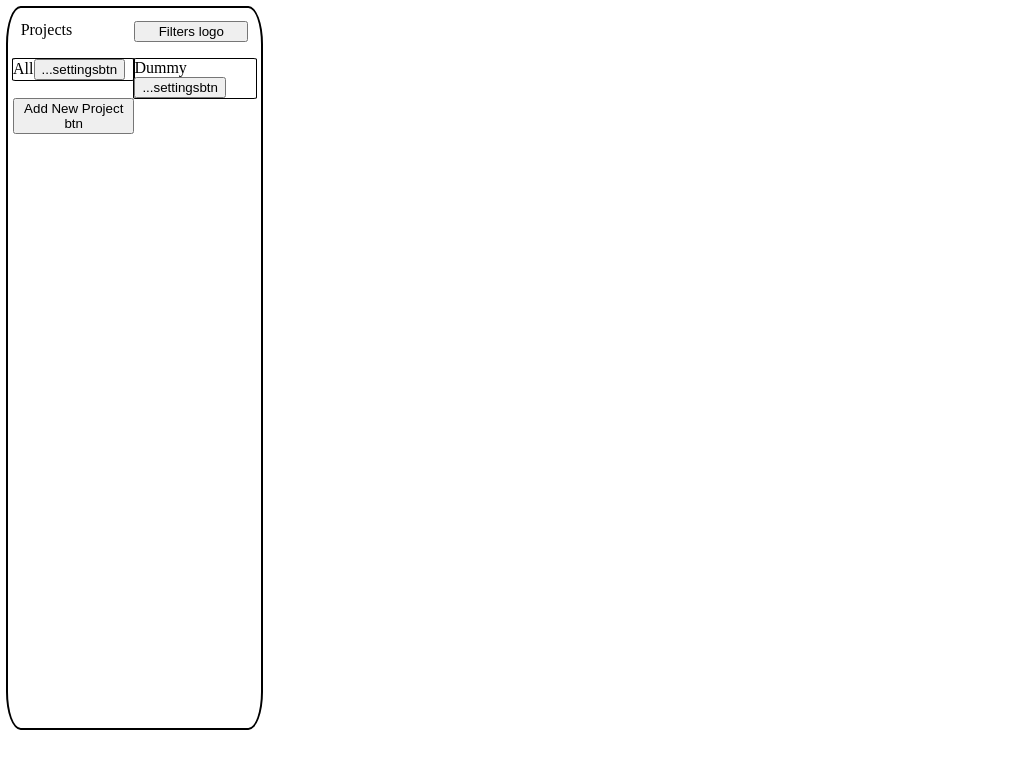
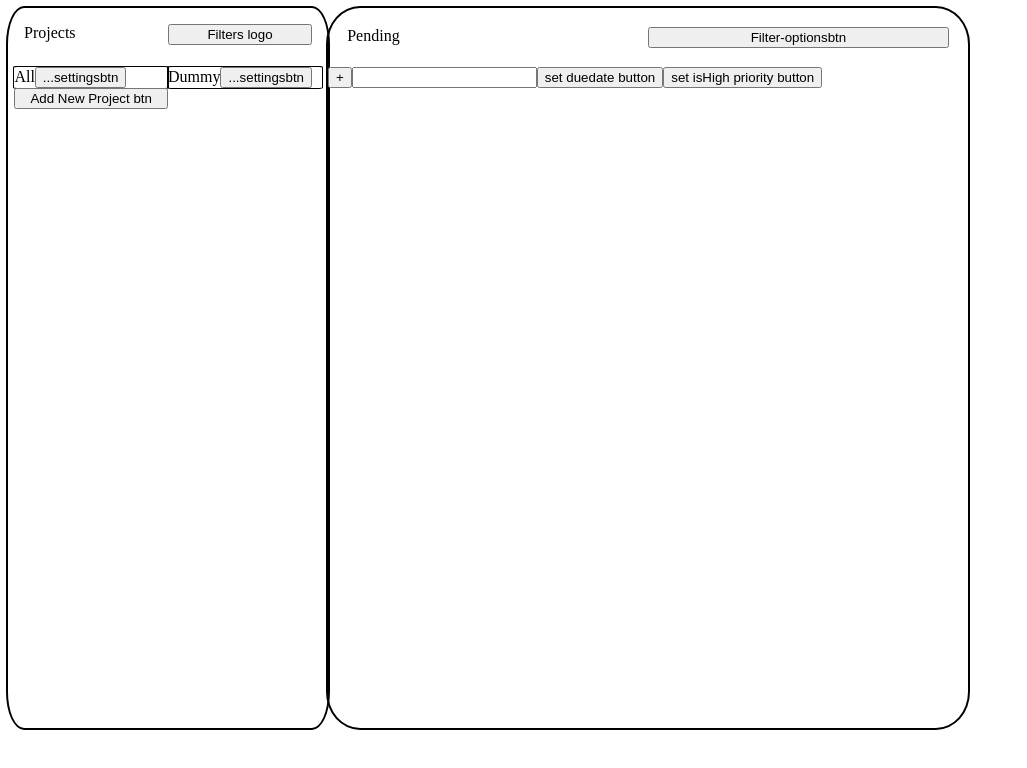
Before and after one commit to BLACKADDER-VIII/task-mgmt-app, a React (Vite) app in the folder task-app/: page / in a window 1280 px wide. Shown: the top 768 px of the page, without its empty margins (0-1027 px from the left). Built offline with nearby package versions, Linux system fonts and the light colour scheme.

Commit message:
Preliminary task menu added

```diff
--- a/task-app/src/App.jsx
+++ b/task-app/src/App.jsx
@@ -5,21 +5,18 @@ import './styles/App.css';
 import Project from './class-objects/project';
 
 import ProjectMenu from './components/project-menu/ProjectMenu';
+import TaskMenu from './components/task-menu/TaskMenu';
 
 function App(){
-  const [searchItem, setSearchItem] = useState('');
-  const [closePop, setClosePop] = useState(1);
-  const [tasks, setTasks] = useState([]);   // FIXME!!! Load tasks from DB in the beginning
   const [projects, setProjects] = useState([new Project("All", [], "Global collection of all tasks"), new Project("Dummy", [])])
-  const [currProject, setCurrProject] = useState('All');
-  const addTaskHandler = ()=>{
-    setClosePop(0);
-  }
+  const [currProject, setCurrProject] = useState(projects.find((p)=>p.title=='All'));
+
 
   // UI
   return (
     <div className = 'bedrock'>
-      <ProjectMenu projectList={projects} setProjectList={setProjects}/>
+      <ProjectMenu projectList={projects} setProjectList={setProjects} setCurrProject={setCurrProject}/>
+      <TaskMenu project={currProject}/>
     </div>
   );
 }
--- a/task-app/src/class-objects/project.js
+++ b/task-app/src/class-objects/project.js
@@ -1,19 +1,27 @@
 export default class Project{
     constructor(title, taskList, description=null){      // Description only for later LLM integration
-        this.title = title;
-        this.taskList = taskList;
-        this.description = description;
+        this._title = title;
+        this._taskList = taskList;
+        this._description = description;
     }
 
-    set setTaskList(newTaskList){
-        this.taskList = newTaskList;
+    set taskList(newTaskList){
+        this._taskList = newTaskList;
     }
 
-    set setDescription(newDescription){
-        this.description = newDescription;
+    set description(newDescription){
+        this._description = newDescription;
     }
 
-    set setTitle(newTitle){
-        this.title = newTitle;
+    set title(newTitle){
+        this._title = newTitle;
+    }
+
+    get taskList(){
+        return this._taskList;
+    }
+
+    get title(){
+        return this._title;
     }
 }
--- a/task-app/src/class-objects/task.js
+++ b/task-app/src/class-objects/task.js
@@ -1,8 +1,20 @@
 export default class Task{
     constructor(title, priority, dueDate, project){
         this.title = title;
-        this.priority = priority;
-        this.dueDate = dueDate;
-        this.project = project;
+        this.priority = priority;   // Normal or High (tasks due today or past due auto pushed to high priority; Can be changed in settings)
+        this.dueDate = dueDate;     // Optional due date; if no due date then indefinite
+        this.project = project;     // Can't change project once fixed
+    }
+
+    set setTitle(newTitle){
+        this.title = newTitle;
+    }
+
+    set setPriority(newPriority){
+        this.priority = newPriority;
+    }
+
+    set setDueDate(newDueDate){
+        this.dueDate = newDueDate;
     }
 }
--- a/task-app/src/components/project-menu/ProjectMenu.css
+++ b/task-app/src/components/project-menu/ProjectMenu.css
@@ -4,14 +4,14 @@
     outline: 2px solid black;
     border-radius: 5%;
     height: 90%;
-    width: 20%;
+    width: 100%;
 }
 
 .project-menu-header {
     display: grid;
     grid-template-columns: 1fr 1fr;
     justify-content: space-between;
-    padding: 5%
+    padding: 5%;
 }
 
 .project-menu-content {
--- a/task-app/src/components/project-menu/ProjectMenu.jsx
+++ b/task-app/src/components/project-menu/ProjectMenu.jsx
@@ -14,7 +14,7 @@ function NewProjectTile({ref, setProj, blurHandler}){
     );
 }
 
-export default function ProjectMenu({projectList, setProjectList}){
+export default function ProjectMenu({projectList, setProjectList, setCurrProject}){
 
     const [currNewProj, setCurrNewProj] = useState('untitled');
     const [addingProj, setAddingProj] = useState(false);
@@ -41,7 +41,10 @@ export default function ProjectMenu({projectList, setProjectList}){
                 return;
             }
         }
-        setProjectList([...projectList, new Project(projTitle, [])]);
+        const newProject = new Project(projTitle, []);
+        const updatedProjectList = [...projectList, newProject];
+        setProjectList( updatedProjectList);
+        setCurrProject(newProject);
         resetAddProj();
     }
 
@@ -54,7 +57,7 @@ export default function ProjectMenu({projectList, setProjectList}){
             </div>
 
             <div className="project-menu-content">
-                {projectList.map((e, i)=>{return <div key={i}> <ProjectTile project={e}/></div>  })}
+                {projectList.map((e)=>{return <div key={e.title}> <ProjectTile project={e} setCurrProject={setCurrProject}/></div>  })}
                 {addingProj? <NewProjectTile ref={inputRef} setProj={setCurrNewProj} blurHandler={blurHandler}/>:<button className="project-add-new-btn" onClick={addProjectHandler}>Add New Project btn</button>}
             </div>
         </div>
--- a/task-app/src/components/project-menu/ProjectTile.jsx
+++ b/task-app/src/components/project-menu/ProjectTile.jsx
@@ -1,10 +1,10 @@
 import './ProjectTile.css';
 
 
-export default function ProjectTile({project}){
+export default function ProjectTile({project, setCurrProject}){
 
     return (
-        <div className='project-tile'>
+        <div className='project-tile' onClick={()=>{setCurrProject(project)}}>
             {project.title}
             <button>...settingsbtn</button>
         </div>
--- a/task-app/src/components/task-menu/TaskMenu.css
+++ b/task-app/src/components/task-menu/TaskMenu.css
@@ -0,0 +1,15 @@
+.task-menu {
+    display: flex;
+    flex-direction: column;
+    width: 100%;
+    outline: 2px solid black;
+    border-radius: 5%;
+    height: 90%;
+}
+
+.task-menu-header {
+    display: grid;
+    grid-template-columns: 1fr 1fr;
+    justify-content: space-between;
+    padding: 3%;
+}
--- a/task-app/src/components/task-menu/TaskMenu.jsx
+++ b/task-app/src/components/task-menu/TaskMenu.jsx
@@ -1,19 +1,57 @@
 import './TaskMenu.css';
 import Task from '../../class-objects/task.js';
 import { useEffect, useState } from 'react';
+import TaskObject from './TaskObject.jsx';
+
+
+function EmptyNewTask({addTaskHandler}){
+
+    const [currTask, setCurrTask] = useState('');
+    const [priority, setPriority] = useState(false);    // 0 for normal, 1 for high
+    const [dueDate, setDueDate] = useState(null);
+
+    const reset = ()=>{
+        setCurrTask('');
+        setPriority(false);
+        setDueDate(null);
+    }
+
+    return (
+        <div>
+            <button onClick={()=>{addTaskHandler(currTask, priority, dueDate); reset();}}>+</button>
+            <input value={currTask} onChange={(e)=>{setCurrTask(e.target.value)}}/>
+            <button>set duedate button</button>
+            <button onClick={()=>setPriority(!priority)}>set isHigh priority button</button>
+        </div>
+    );
+}
 
 
 export default function TaskMenu({project}){
-    const [tasks, setTasks] = useState(project.taskList);
+    const [tasks, setTasks] = useState([]);
 
     useEffect(
-        ()=>{project.setTasks(tasks)},
-        [tasks]
+        ()=>{
+            setTasks(project.taskList);
+        }, [project]
     );
+
+    const addTaskHandler = (task, priority, dueDate)=>{
+        const newTasks = [...tasks, new Task(task, priority, dueDate)];
+        setTasks(newTasks);
+        project.taskList = newTasks;
+    }
 
     return (
         <div className='task-menu'>
-
+            <div className='task-menu-header'>
+                <label>Pending</label>
+                <button>Filter-optionsbtn</button>
+            </div>
+            <div className='task-menu-content'>
+                {tasks.map((t)=>{return <div key={t.title}><TaskObject task={t}/></div>})}
+                <EmptyNewTask addTaskHandler={addTaskHandler}/>
+            </div>
         </div>
     );
 }
--- /dev/null
+++ b/task-app/src/components/task-menu/TaskObject.jsx
@@ -0,0 +1,12 @@
+
+
+export default function TaskObject({task}){
+
+    return (
+        <div className="task-object">
+            <button></button>
+            <label>{task.title}</label> <label>{task.priority? "High": "Normal"}</label>
+            <label>{task.dueDate}</label>
+        </div>
+    );
+}
--- a/task-app/src/styles/App.css
+++ b/task-app/src/styles/App.css
@@ -1,68 +1,7 @@
-.header-bar {
-  display: flex;
-  flex-direction: row;
-  justify-content: space-between;
-  height: 10%;
-}
-
-.action-bar {
-  display: flex;
-  flex-direction: row;
-  justify-content: space-evenly;
-  height: 10%;
-}
-
-.task-row {
-    display: grid;
-    grid-template-columns: 1fr 3fr;
-    height: 80%;
-}
-
-
-.fab-add-task {
-  position: fixed;
-  bottom: 2%;
-  right: 2%;
-  width: 8%;
-  height: 7%;
-  font-size: 1.1em;
-  border-radius: 20%;
-  cursor: pointer;
-  background-color: lightyellow;
-  box-shadow:
-    1px 1px #2980b9,
-    2px 2px #2980b9,
-    3px 3px #2980b9,
-    4px 4px #2980b9,
-    5px 5px #2980b9,
-    6px 6px #2980b9;
-  transition: all 0.15s ease;
-}
-
-.fab-add-task:hover {
-  box-shadow:
-    1px 1px #2980b9,
-    2px 2px #2980b9,
-    3px 3px #2980b9,
-    4px 4px #2980b9,
-    5px 5px #2980b9,
-    6px 6px #2980b9,
-    7px 7px #2980b9,
-    8px 8px #2980b9;
-  transform: translate(-2px, -2px);
-}
-
-.fab-add-task:hover {
-  background-color: yellow;
-}
-
-.fab-add-task:active {
-  box-shadow: 1px 1px #2980b9;
-  transform: translate(7px, 7px);
-}
 
 .bedrock {
-  display: flex;
-  flex-direction: column;
+  display: grid;
+  grid-template-columns: 1fr 2fr 1fr;
   height: 100vh;
+  width: 100vw;
 }
```
